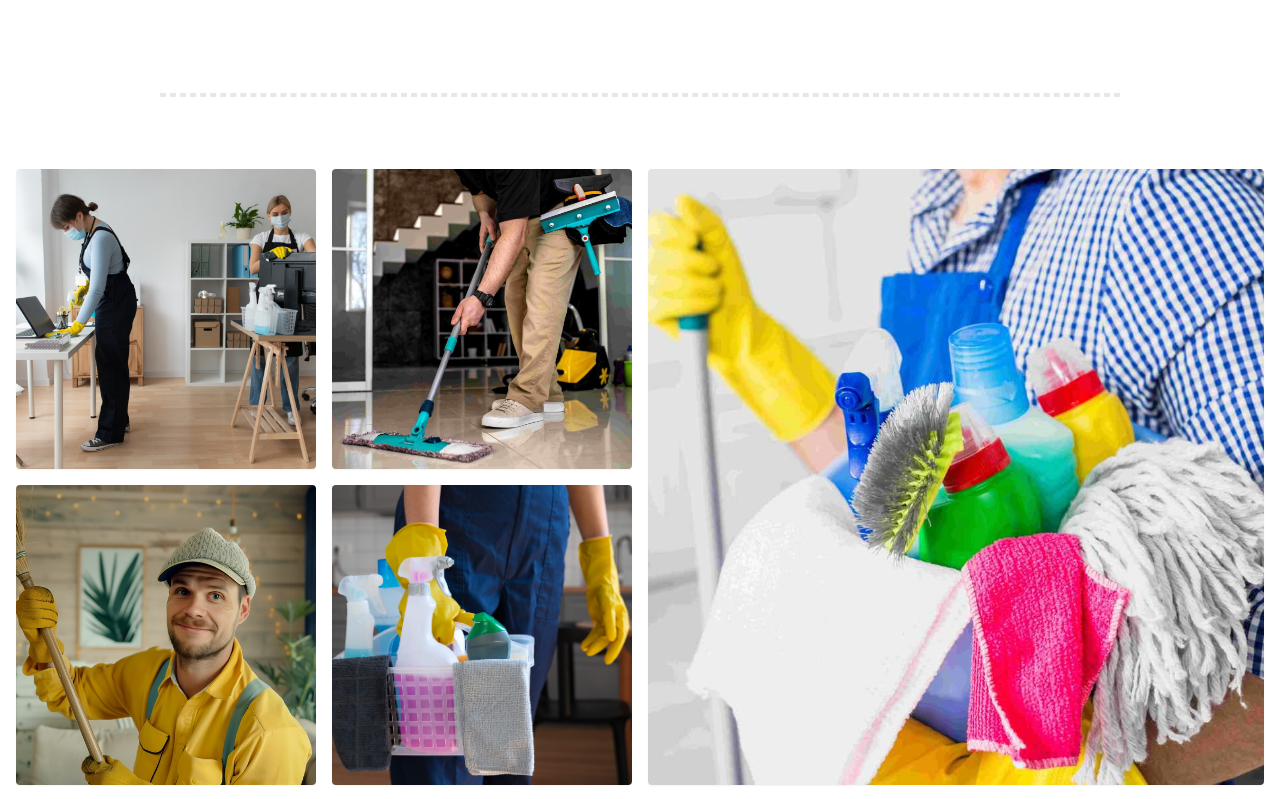
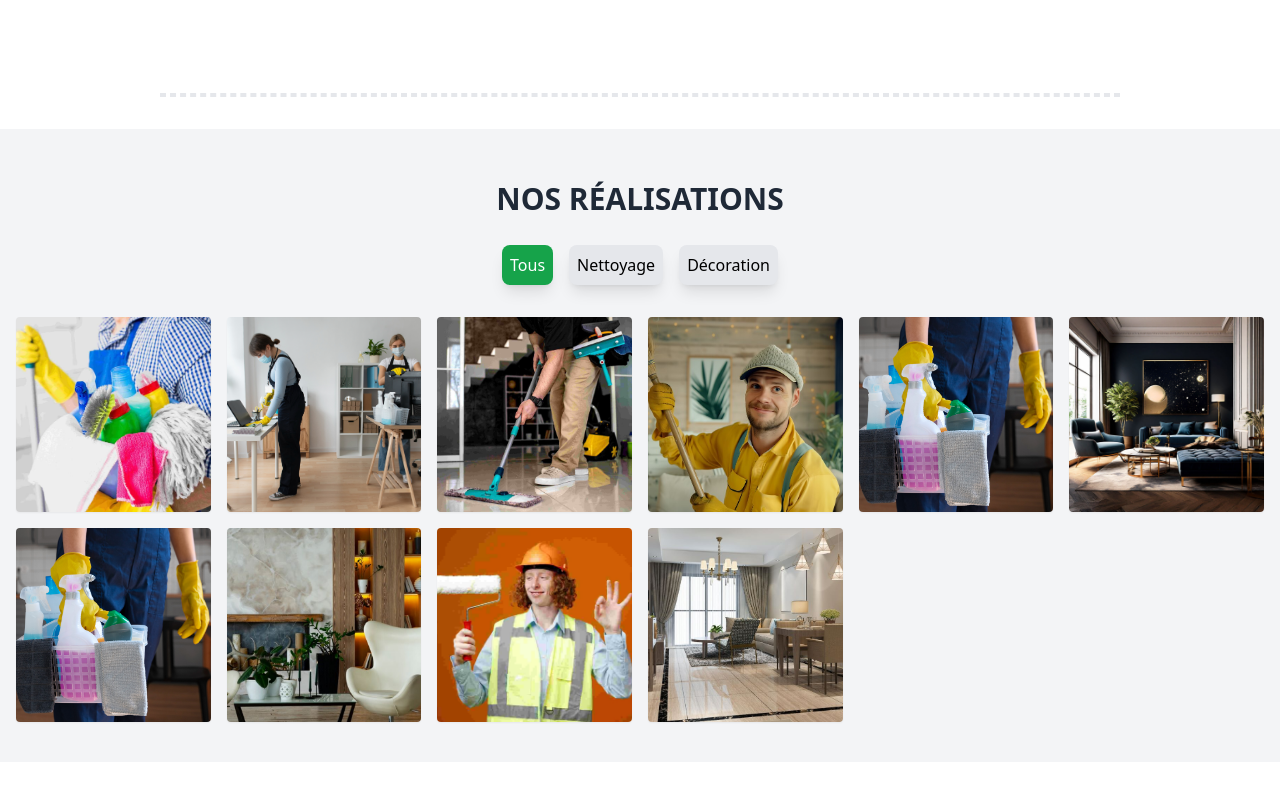
Before and after one commit to jonathann243/react-vitrine-dec-int, a React (Vite) app: page /information in a window 1280 px wide. Shown: the part 1040-1839 px from the top of the page. Built offline with nearby package versions, Linux system fonts and the light colour scheme.

Commit message:
dddddddddd

```diff
--- a/src/Container/HomePage/Portfolio.tsx
+++ b/src/Container/HomePage/Portfolio.tsx
@@ -1,83 +1,96 @@
-//ToDO: Galerie de photos mettant en valeur les réalisations précédentes (nettoyage et décoration)
-//ToDO: Possibilité de filtrer les photos par type de service Galerie de photos et/ou vidéos de vos projets précédents.
-// ToDO: Descriptions des projets avec les défis rencontrés et les solutions apportées.
-// ToDO: Réactions des clients (le cas échéant)
-import img11 from "../../assets/personnes-qui-s-occupent-du-nettoyage-bureaux.jpg"; //11
-import img22 from "../../assets/portfolioIMG/2150453317.jpg"; //22//32
-import img12 from "../../assets/portfolioIMG/Cleaningmen.jpg"; //12
-import img41 from "../../assets/portfolioIMG/conception-salle-interieure-fauteuil-plantes-pot_23-2149427991.jpg"; //41
-import imgBigo from "../../assets/portfolioIMG/man-with-cleaning-products2.jpg"; //13//23
-import img31 from "../../assets/portfolioIMG/image1.png"; //31
-import img32 from "../../assets/portfolioIMG/2150453317.jpg"; //22 //32
-import img21 from "../../assets/portfolioIMG/portrait-homme-faisant-taches-menageres-participant-au-nettoyage-maison_23-2151468781.jpg"; // 21
-import img30 from "../../assets/portfolioIMG/salon-luxe-loft-rendu-3d-etagere-pres-table-manger_105762-2053.jpg"; //30
-import img42 from "../../assets/portfolioIMG/orange_paint_boy.jpg"; //42
+// Galerie de photos et vidéos mettant en valeur les réalisations précédentes (nettoyage et décoration)
+// Possibilité de filtrer les photos par type de service
+// Descriptions des projets avec les défis rencontrés et les solutions apportées.
+// Réactions des clients (le cas échéant)
+import { useState } from "react";
+import img11 from "../../assets/personnes-qui-s-occupent-du-nettoyage-bureaux.jpg";
+import img22 from "../../assets/portfolioIMG/2150453317.jpg";
+import img12 from "../../assets/portfolioIMG/Cleaningmen.jpg";
+import img41 from "../../assets/portfolioIMG/conception-salle-interieure-fauteuil-plantes-pot_23-2149427991.jpg";
+import imgBigo from "../../assets/portfolioIMG/man-with-cleaning-products2.jpg";
+import img31 from "../../assets/portfolioIMG/image1.png";
+import img32 from "../../assets/portfolioIMG/2150453317.jpg";
+import img21 from "../../assets/portfolioIMG/portrait-homme-faisant-taches-menageres-participant-au-nettoyage-maison_23-2151468781.jpg";
+import img30 from "../../assets/portfolioIMG/salon-luxe-loft-rendu-3d-etagere-pres-table-manger_105762-2053.jpg";
+import img42 from "../../assets/portfolioIMG/orange_paint_boy.jpg";
+
+const images = [
+  {
+    src: imgBigo,
+    alt: "Homme avec produits de nettoyage",
+    category: "Nettoyage",
+  },
+  { src: img11, alt: "Nettoyage de bureaux", category: "Nettoyage" },
+  { src: img12, alt: "Personnel de nettoyage", category: "Nettoyage" },
+  {
+    src: img21,
+    alt: "Homme faisant des tâches ménagères",
+    category: "Nettoyage",
+  },
+  { src: img22, alt: "Nettoyage professionnel", category: "Nettoyage" },
+  { src: img31, alt: "Image de nettoyage", category: "Nettoyage" },
+  { src: img32, alt: "Nettoyage intensif", category: "Nettoyage" },
+  { src: img41, alt: "Conception d'intérieur", category: "Décoration" },
+  { src: img42, alt: "Peinture d'intérieur", category: "Décoration" },
+  { src: img30, alt: "Salon de luxe", category: "Décoration" },
+];
 
 export default function Portfolio() {
+  const [filter, setFilter] = useState("Tous");
+
+  const filteredImages = images.filter(
+    (image) => filter === "Tous" || image.category === filter
+  );
+
   return (
     <div>
-      <section className="py-6 dark:bg-gray-100 dark:text-gray-900">
-        <div className="container grid grid-cols-2 gap-4 p-4 mx-auto md:grid-cols-4">
-          <img
-            src={imgBigo}
-            alt=""
-            className="object-cover w-full h-full col-span-2 row-span-2 rounded shadow-sm min-h-96 md:col-start-3 md:row-start-1 dark:bg-gray-500 aspect-square"
-          />
-          <img
-            alt=""
-            className="object-cover w-full h-full rounded shadow-sm min-h-48 dark:bg-gray-500 aspect-square"
-            src={img11}
-            // src="https://source.unsplash.com/random/200x200/?0"
-          />
-          <img
-            alt=""
-            className="object-cover w-full h-full rounded shadow-sm min-h-48 dark:bg-gray-500 aspect-square"
-            src={img12}
-            // src="https://source.unsplash.com/random/200x200/?1"
-          />
-          <img
-            alt=""
-            className="object-cover w-full h-full rounded shadow-sm min-h-48 dark:bg-gray-500 aspect-square"
-            // src="https://source.unsplash.com/random/200x200/?2"
-            src={img21}
-          />
-          <img
-            alt=""
-            className="object-cover w-full h-full rounded shadow-sm min-h-48 dark:bg-gray-500 aspect-square"
-            // src="https://source.unsplash.com/random/200x200/?3"
-            src={img22}
-          />
-          {/*----------------*/}
-          <img
-            alt=""
-            className="object-cover w-full h-full rounded shadow-sm min-h-48 dark:bg-gray-500 aspect-square"
-            // src="https://source.unsplash.com/random/200x200/?4"
-            src={img31}
-          />
-          <img
-            alt=""
-            className="object-cover w-full h-full rounded shadow-sm min-h-48 dark:bg-gray-500 aspect-square"
-            src={img32}
-            //src="https://source.unsplash.com/random/200x200/?5"
-          />
-          <img
-            alt=""
-            className="object-cover w-full h-full rounded shadow-sm min-h-48 dark:bg-gray-500 aspect-square"
-            src={img41}
-            //src="https://source.unsplash.com/random/200x200/?6"
-          />
-          <img
-            alt=""
-            className="object-cover w-full h-full rounded shadow-sm min-h-48 dark:bg-gray-500 aspect-square"
-            src={img42}
-            //src="https://source.unsplash.com/random/200x200/?7"
-          />
-          <img
-            src={img30}
-            // src="https://source.unsplash.com/random/302x302/"
-            alt=""
-            className="object-cover w-full h-full col-span-2 row-span-2 rounded shadow-sm min-h-96 md:col-start-1 md:row-start-3 dark:bg-gray-500 aspect-square"
-          />
+      <section className="py-6 bg-gray-100 dark:bg-gray-200 dark:text-gray-30">
+        <div className="container">
+          <h2 className="mb-auto text-xl font-bold text-gray-800 p-7 sm:text-2xl md:text-center lg:text-3xl whitespace-nowrap">
+            NOS RÉALISATIONS
+          </h2>
+          <div className="flex justify-center mb-4">
+            <button
+              className={`p-2 mx-2 rounded-lg shadow-lg ${
+                filter === "Tous"
+                  ? "bg-green-600 text-white"
+                  : "bg-gray-200 hover:bg-gray-300"
+              }`}
+              onClick={() => setFilter("Tous")}
+            >
+              Tous
+            </button>
+            <button
+              className={`p-2 mx-2 rounded-lg shadow-lg ${
+                filter === "Nettoyage"
+                  ? "bg-green-600 text-white"
+                  : "bg-gray-200 hover:bg-gray-300"
+              }`}
+              onClick={() => setFilter("Nettoyage")}
+            >
+              Nettoyage
+            </button>
+            <button
+              className={`p-2 mx-2 rounded-lg shadow-lg ${
+                filter === "Décoration"
+                  ? "bg-green-600 text-white"
+                  : "bg-gray-200 hover:bg-gray-300"
+              }`}
+              onClick={() => setFilter("Décoration")}
+            >
+              Décoration
+            </button>
+          </div>
+          <div className="grid grid-cols-3 gap-4 p-4 mx-auto md:grid-cols-6">
+            {filteredImages.map((img, index) => (
+              <img
+                key={index}
+                src={img.src}
+                alt={img.alt}
+                className="object-cover w-full h-full rounded shadow-sm min-h-48 dark:bg-gray-500 aspect-square"
+              />
+            ))}
+          </div>
         </div>
       </section>
     </div>
```
